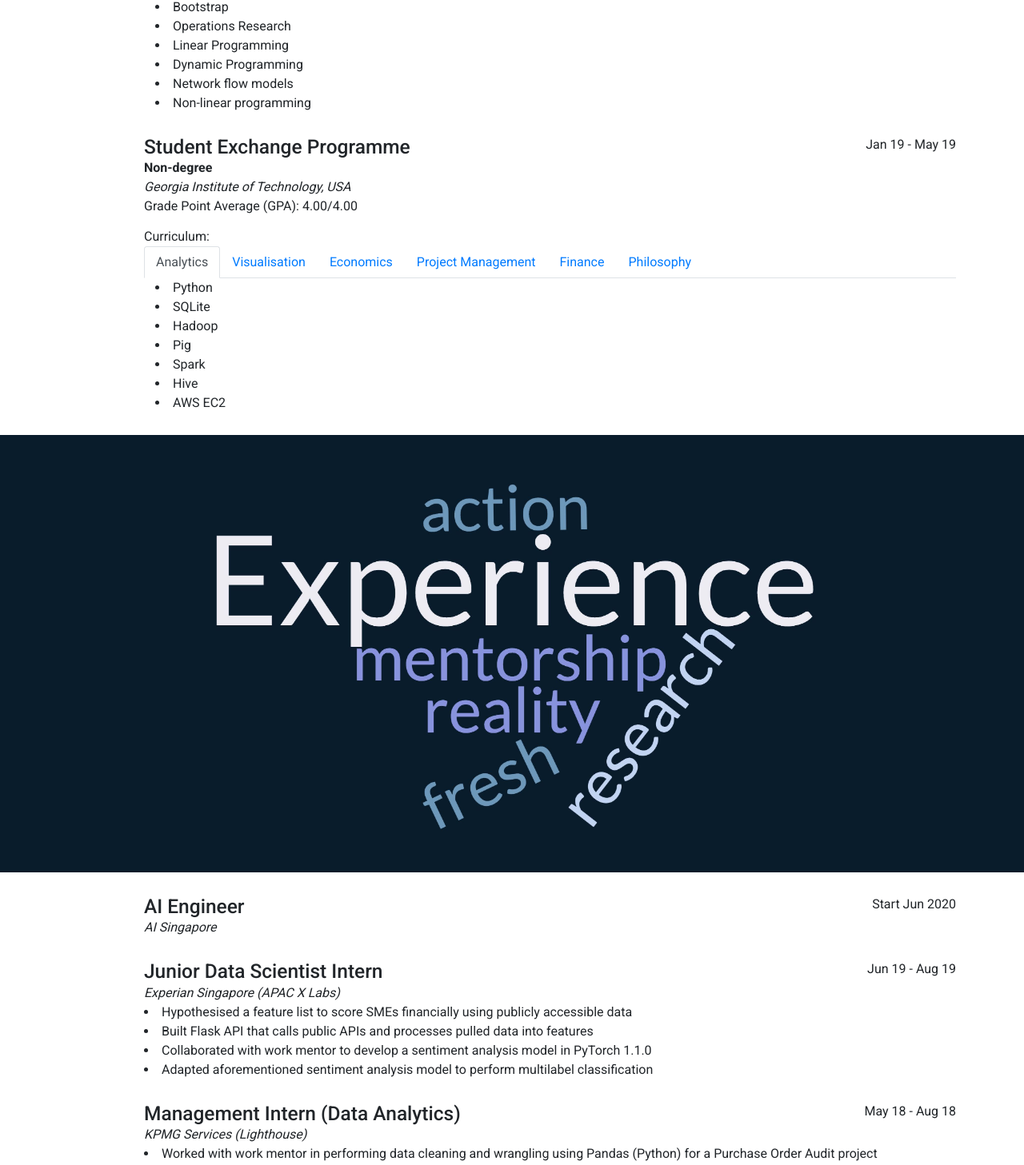
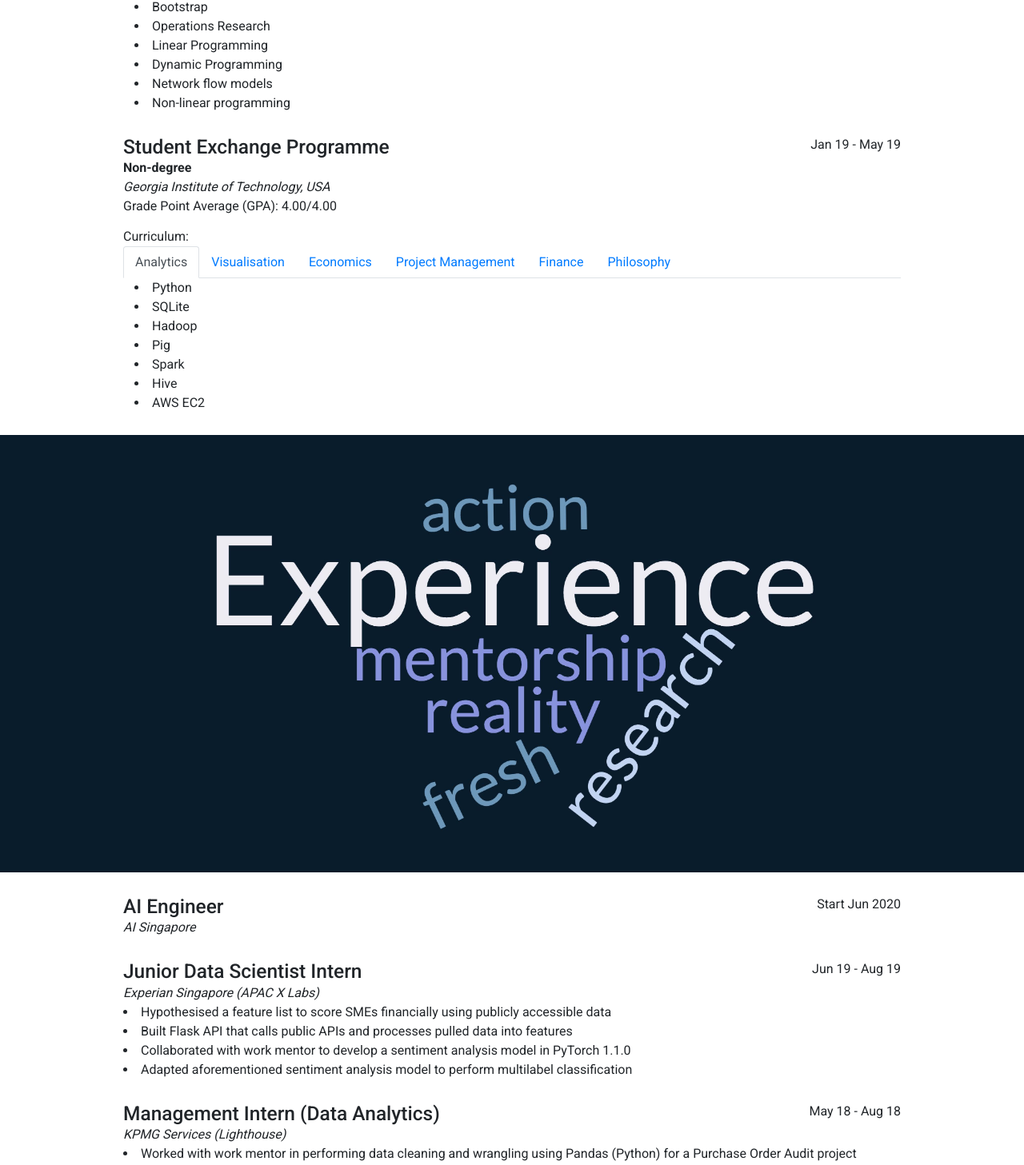
Before and after one commit to BenjaminChua/web-portfolio, a React (Create React App) app: page /web-portfolio/resume in a window 1280 px wide. Shown: the part 1326-2783 px from the top of the page at 80% size. Built offline with nearby package versions, Linux system fonts and the light colour scheme.

Commit message:
Readjusted resume page alignment

```diff
--- a/src/components/resume/EducationTemplate.js
+++ b/src/components/resume/EducationTemplate.js
@@ -13,27 +13,29 @@ const EducationTemplate = props => {
             {curriculum[skillType].map((skill) => <li className="pl-3"> {skill} </li>)}
         </Tab>)
     return (
-        <Container className="resume-text py-3" id={props.edu.id}>
+        <Container className="resume-text py-3 px-sm-0 px-md-1 px-lg-5" id={props.edu.id}>
+            <Container className="px-sm-0 px-md-1 px-lg-5">
                 <Row xs={1} sm={2}>
-                <Col sm={8} md={{span: 6, offset: 1}}>
+                    <Col sm={8} md={8}>
                         <h1> {props.edu.degree} </h1>
                     </Col>
-                <Col sm={4} md={{span: 3, offset: 2}} className="text-sm-right"> {props.edu.period} </Col>
+                    <Col sm={4} md={4} className="text-sm-right"> {props.edu.period} </Col>
                 </Row>
                 <Row>
-                <Col className="font-weight-bold" md={{offset: 1}}> {props.edu.spec} </Col>
+                    <Col className="font-weight-bold"> {props.edu.spec} </Col>
                 </Row>
                 <Row>
-                <Col className="font-italic" md={{offset: 1}}> {props.edu.name} </Col>
+                    <Col className="font-italic"> {props.edu.name} </Col>
                 </Row>
                 <Row>
-                <Col md={{offset: 1}}>
+                    <Col>
                         <div> {props.edu.CAP} </div>
                         <div className="pt-3"> Curriculum: </div>
                         <Container className="p-0"> <Tabs className="p-0"> {Curr} </Tabs> </Container>
                     </Col>
                 </Row>
             </Container>
+        </Container>
     );
 }
 
--- a/src/components/resume/ExperienceTemplate.js
+++ b/src/components/resume/ExperienceTemplate.js
@@ -5,18 +5,19 @@ import Col from "react-bootstrap/Col";
 
 const ExperienceTemplate = props => {
     return (
-        <Container className="resume-text py-3" id={props.exp.id}>
+        <Container className="resume-text py-3 px-sm-0 px-md-1 px-lg-5" id={props.exp.id}>
+            <Container className="px-sm-0 px-md-1 px-lg-5">
                 <Row xs={1} sm={2}>
-                <Col sm={8} md={{span: 6, offset: 1}}>
+                    <Col sm={8} md={8}>
                         <h1> {props.exp.name} </h1>
                     </Col>
-                <Col sm={4} md={{span: 3, offset: 2}} className="text-sm-right"> {props.exp.period} </Col>
+                    <Col sm={4} md={4} className="text-sm-right"> {props.exp.period} </Col>
                 </Row>
                 <Row>
-                <Col className="font-italic" md={{offset: 1}}> {props.exp.company} </Col>
+                    <Col className="font-italic"> {props.exp.company} </Col>
                 </Row>
                 <Row>
-                <Col md={{offset: 1}}>
+                    <Col>
                         {props.exp.det1 && <li> {props.exp.det1} </li>}
                         {props.exp.det2 && <li> {props.exp.det2} </li>}
                         {props.exp.det3 && <li> {props.exp.det3} </li>}
@@ -25,6 +26,7 @@ const ExperienceTemplate = props => {
                     </Col>
                 </Row>
             </Container>
+        </Container>
     );
 }
 
```
Lines whose indentation alone changed are shown as unchanged.
